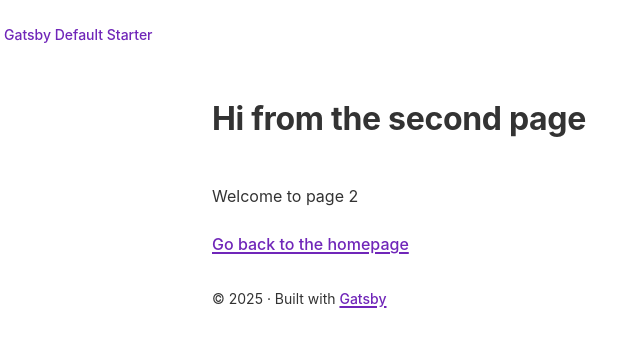
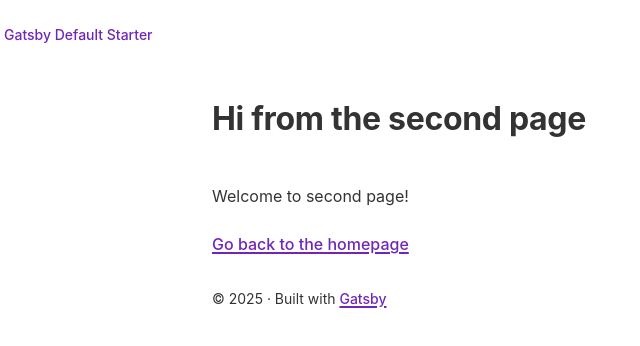
Before and after one commit to runarion/crispy-garbanzo, a Gatsby site: page /page-2 in a window 1280 px wide. Shown: the full height of the page, 28-668 px from the left. Built offline with nearby package versions, Linux system fonts and the light colour scheme; Gatsby itself is replaced by a stand-in of ours.

Commit message:
Update page-2.js
Test

```diff
--- a/src/pages/page-2.js
+++ b/src/pages/page-2.js
@@ -7,7 +7,7 @@ import Seo from "../components/seo"
 const SecondPage = () => (
   <Layout>
     <h1>Hi from the second page</h1>
-    <p>Welcome to page 2</p>
+    <p>Welcome to second page!</p>
     <Link to="/">Go back to the homepage</Link>
   </Layout>
 )
```
